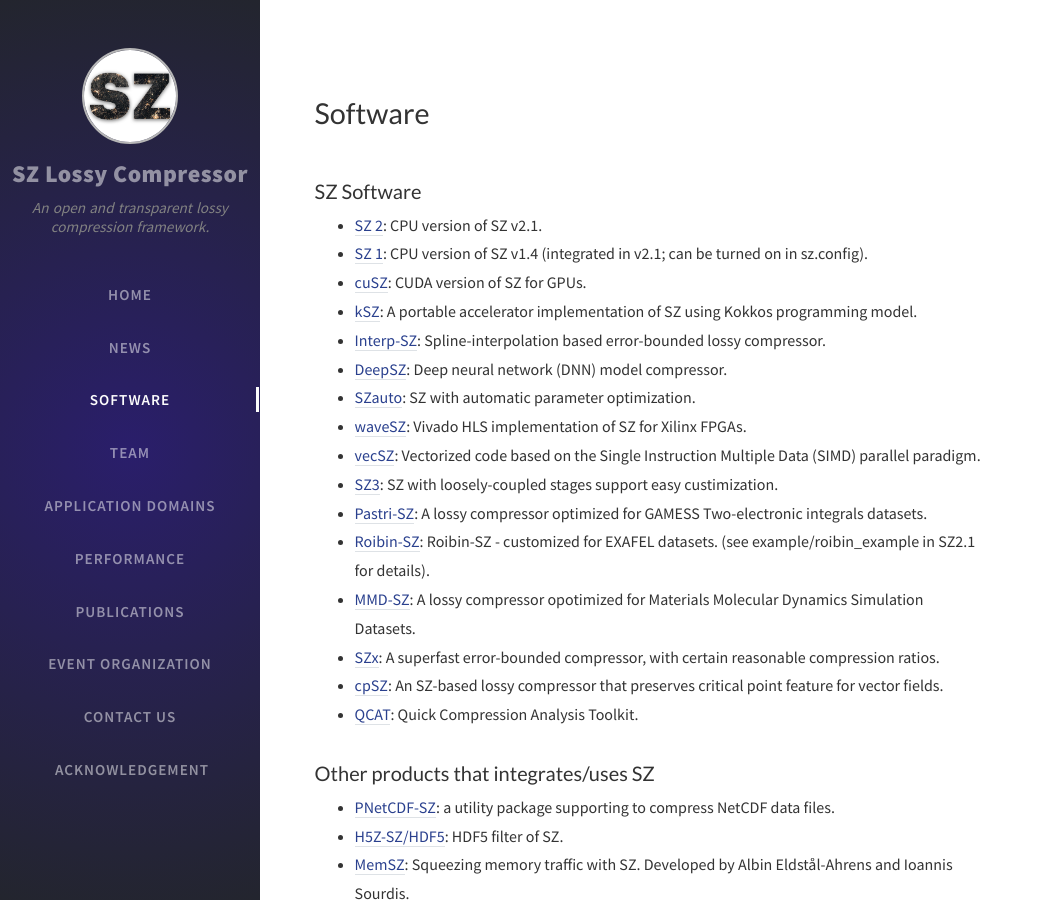
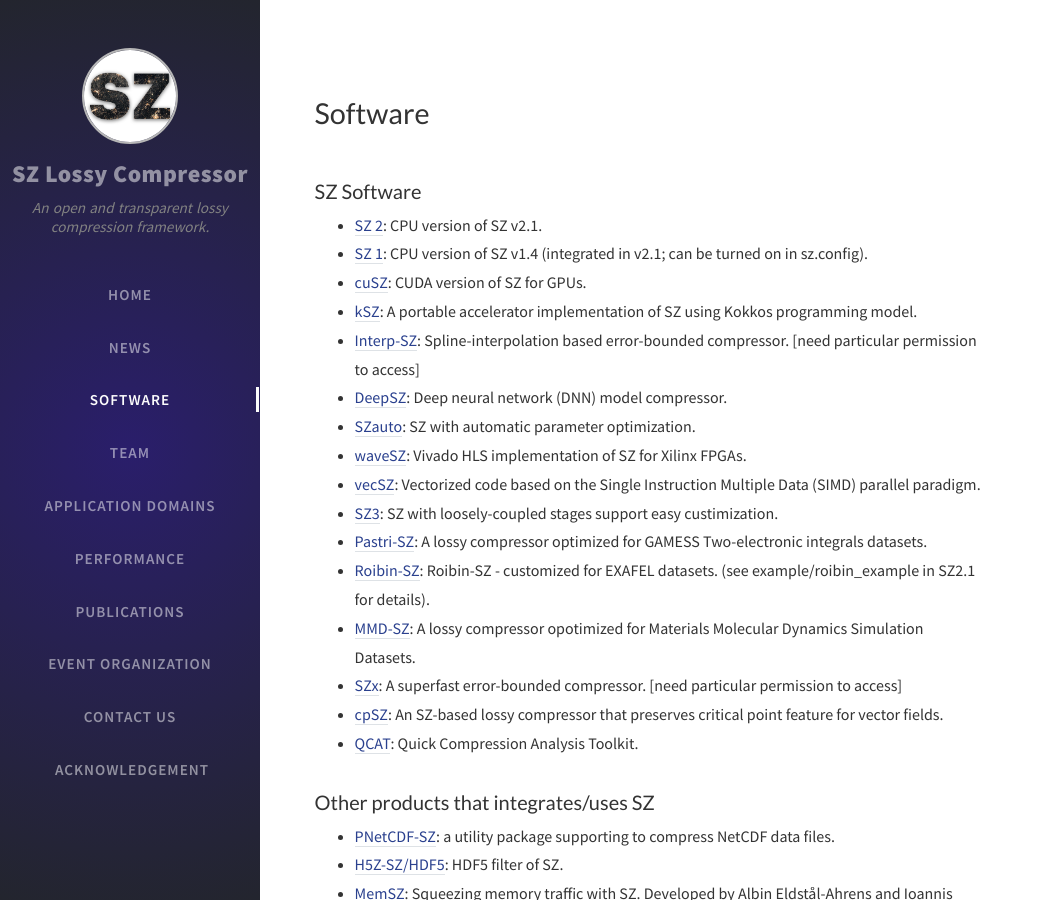
Before and after one commit to szcompressor/szcompressor.github.io, a Jekyll site: the page built from tabs/software.md, in a window 1280 px wide and 900 px high. Shown: the whole window, without its empty margins (0-1043 px from the left). Built offline with Jekyll 4.4.1, drawn with Linux system fonts in a browser that asks for light colours; nearby versions of some CDN libraries; comment, search, counter and statistics services are not loaded.

Commit message:
add notation about particular permission for SZx and Interp-SZ

```diff
--- a/tabs/software.md
+++ b/tabs/software.md
@@ -8,7 +8,7 @@
 - [SZ 1](https://github.com/szcompressor/SZ): CPU version of SZ v1.4 (integrated in v2.1; can be turned on in sz.config).
 - [cuSZ](https://github.com/szcompressor/cuSZ): CUDA version of SZ for GPUs.
 - [kSZ](https://github.com/szcompressor/kokkosSZ): A portable accelerator implementation of SZ using Kokkos programming model.
-- [Interp-SZ](https://github.com/szcompressor/SZ3_Private): Spline-interpolation based error-bounded lossy compressor.
+- [Interp-SZ](https://github.com/szcompressor/SZ3_Private): Spline-interpolation based error-bounded compressor. [need particular permission to access]
 - [DeepSZ](https://github.com/szcompressor/DeepSZ): Deep neural network (DNN) model compressor.
 - [SZauto](https://github.com/szcompressor/SZauto): SZ with automatic parameter optimization.
 - [waveSZ](https://github.com/szcompressor/SZ_HLS): Vivado HLS implementation of SZ for Xilinx FPGAs.
@@ -17,7 +17,7 @@
 - [Pastri-SZ](https://github.com/szcompressor/SZ): A lossy compressor optimized for GAMESS Two-electronic integrals datasets.
 - [Roibin-SZ](https://github.com/szcompressor/SZ): Roibin-SZ - customized for EXAFEL datasets. (see example/roibin_example in SZ2.1 for details).
 - [MMD-SZ](https://github.com/szcompressor/MMD-SZ): A lossy compressor opotimized for Materials Molecular Dynamics Simulation Datasets.
-- [SZx](https://github.com/szcompressor/SZx): A superfast error-bounded compressor, with certain reasonable compression ratios.
+- [SZx](https://github.com/szcompressor/SZx): A superfast error-bounded compressor. [need particular permission to access]
 - [cpSZ](https://github.com/szcompressor/cpSZ): An SZ-based lossy compressor that preserves critical point feature for vector fields.
 - [QCAT](https://github.com/szcompressor/qcat): Quick Compression Analysis Toolkit.
 
```
